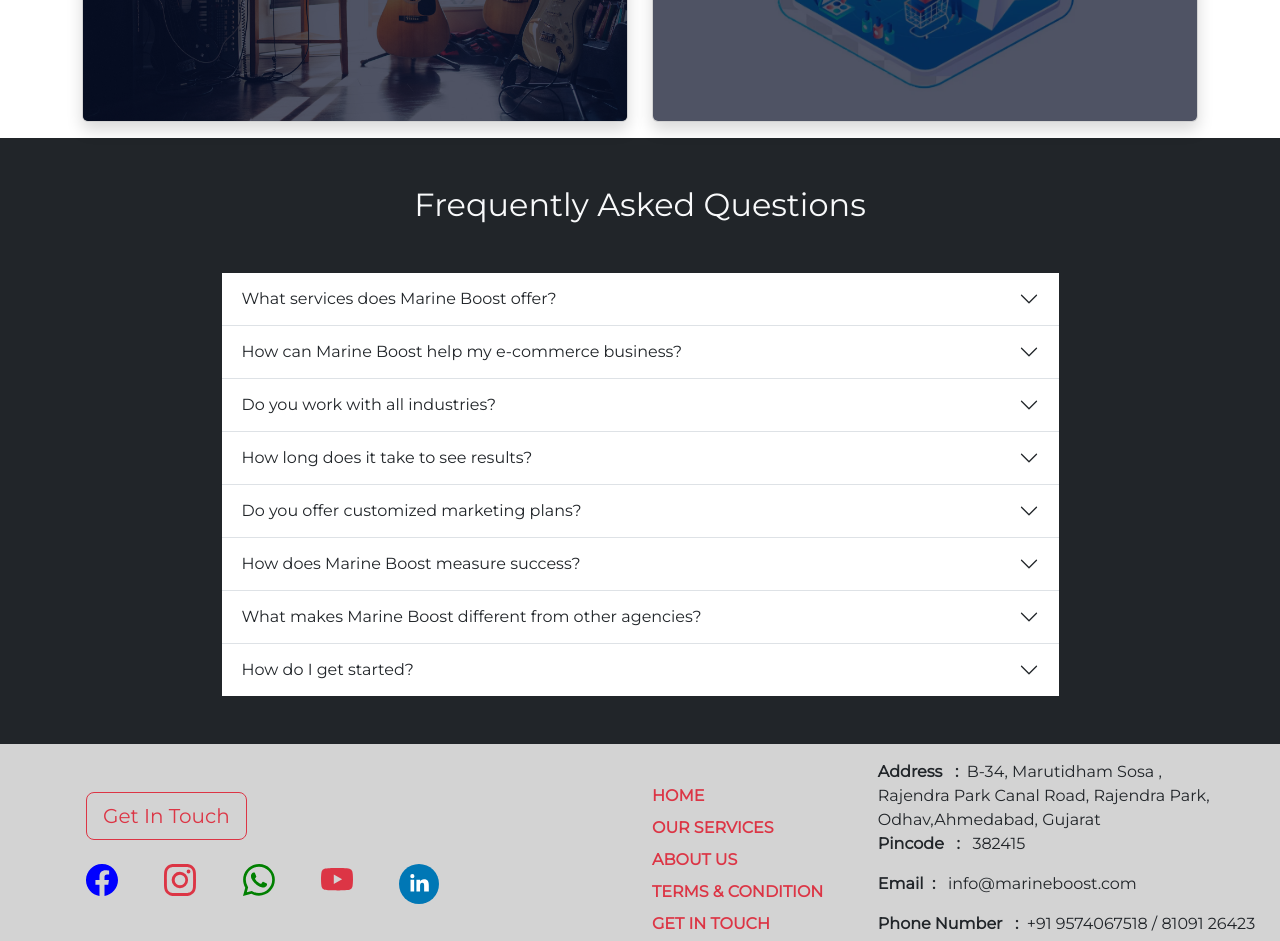
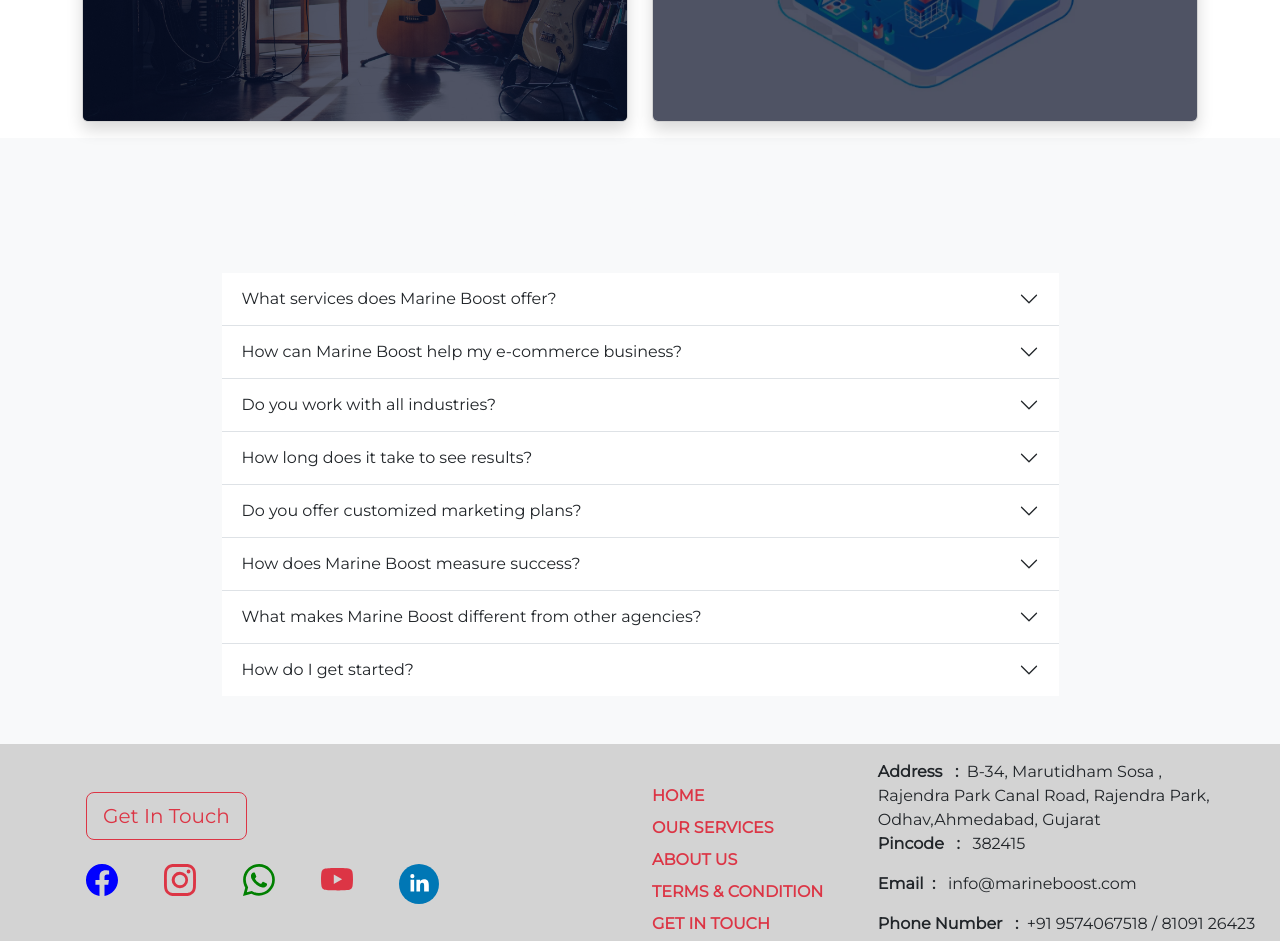
Before and after one commit to MarineBoost/MarineBoostWebsite, a React (Create React App) app: page /services in a window 1280 px wide. Shown: the part 2100-3041 px from the top of the page. Built offline with nearby package versions, Linux system fonts and the light colour scheme.

Commit message:
05/05/2025 commit by amarjeet

```diff
--- a/src/components/FaqAccordion/FaqAccordion.jsx
+++ b/src/components/FaqAccordion/FaqAccordion.jsx
@@ -1,4 +1,3 @@
-
 import React from 'react';
 import './FaqAccordion.css';
 import Accordion from 'react-bootstrap/Accordion';
--- a/src/pages/About/About.jsx
+++ b/src/pages/About/About.jsx
@@ -1,7 +1,7 @@
 import React from 'react';
+
 import './About.css';
 import { Link } from 'react-router-dom';
-// import AboutUsSectionImg from '../../utils/images/marineboost_white.jpeg';
 import AboutUsVideo from '../../utils/images/logo_animation/logo_animation_marine_boost.mp4';
 
 import ChooseSection from '../../components/ChooseSection/ChooseSection';
--- a/src/pages/Contact/Contact.jsx
+++ b/src/pages/Contact/Contact.jsx
@@ -260,7 +260,7 @@
         </div>
       )}
 
-
+      \
 
 
     <div className="bg-light text-dark py-1">
--- a/src/pages/Courses/Courses.jsx
+++ b/src/pages/Courses/Courses.jsx
@@ -117,7 +117,7 @@
             </div>
         </div>
 
-        <div className='bg-dark text-light py-5'>
+        <div className='bg-light text-light py-5'>
             <FaqAccordion />
         </div>
     </div>
--- a/src/pages/Home/BackgroundSlideshow.jsx
+++ b/src/pages/Home/BackgroundSlideshow.jsx
@@ -12,6 +12,7 @@
   }, [index]);
 
   return (
+
     <div className="container1" >
   <div className="background-slideshow">
       <img src={images[index]} alt="" className="slideshow-img"  />
--- a/src/pages/Home/Home.css
+++ b/src/pages/Home/Home.css
@@ -101,8 +101,6 @@
       min-height: 180px;
     }
   }
-
-
 
   /* ========== TEXT STYLING ========== */
   .home-page h1 {
--- a/src/pages/Home/Home.jsx
+++ b/src/pages/Home/Home.jsx
@@ -23,6 +23,7 @@
   require("../../utils/images/9.jpg"),
   require("../../utils/images/10.jpg"),
 ];
+
 const importAll = (r) => r.keys().map(r);
 
 const homePageImages = importAll(
@@ -84,8 +85,7 @@
         <div className="container">
           <div className="row d-flex align-items-center justify-content-around">
             <div className="col-lg-5">
-              <h2 className="text-capitalize">
-                Marine Boost 2025: Elevate Your Digital Growth</h2>
+              <h2 className="text-capitalize"> Marine Boost 2025: Elevate Your Digital Growth</h2>
               <p>
                 Stay ahead in 2025 with Marine Boost, your trusted partner in data-driven digital marketing. From SEO and social media
                 to PPC and content marketing, we craft tailored strategies that drive real results.
```
Also changed, not shown: src/components/FaqAccordion/FaqAccordion.css (line endings or trailing spaces), 1 other file (tests, documents, lock files or other folders). Lines whose indentation alone changed are shown as unchanged.
